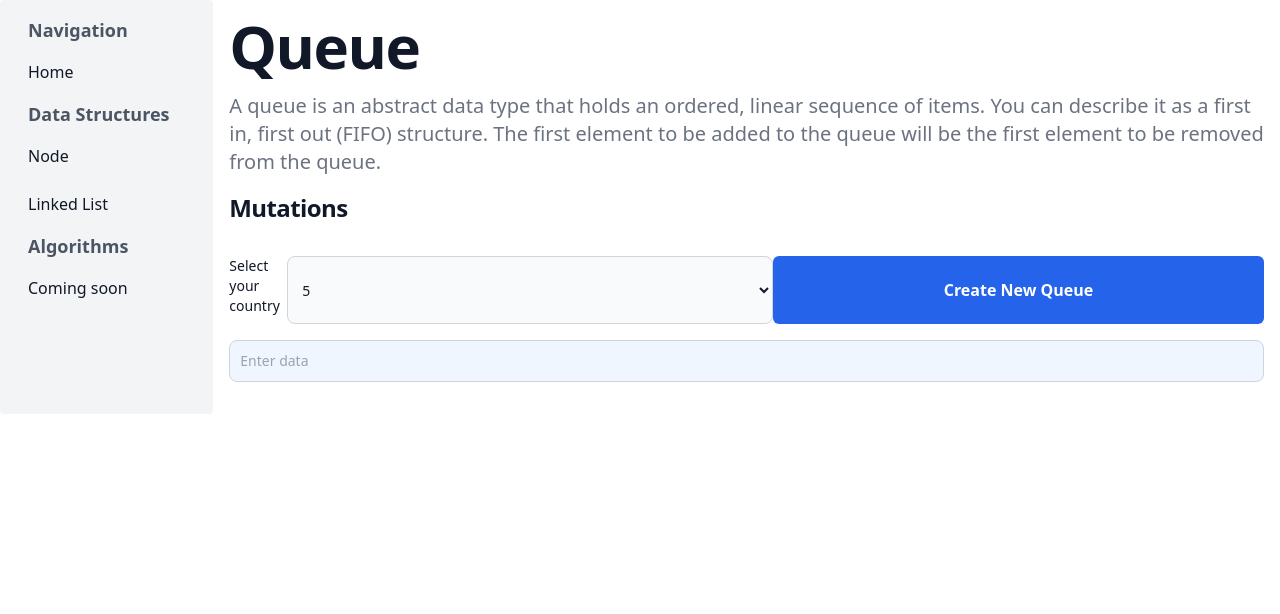
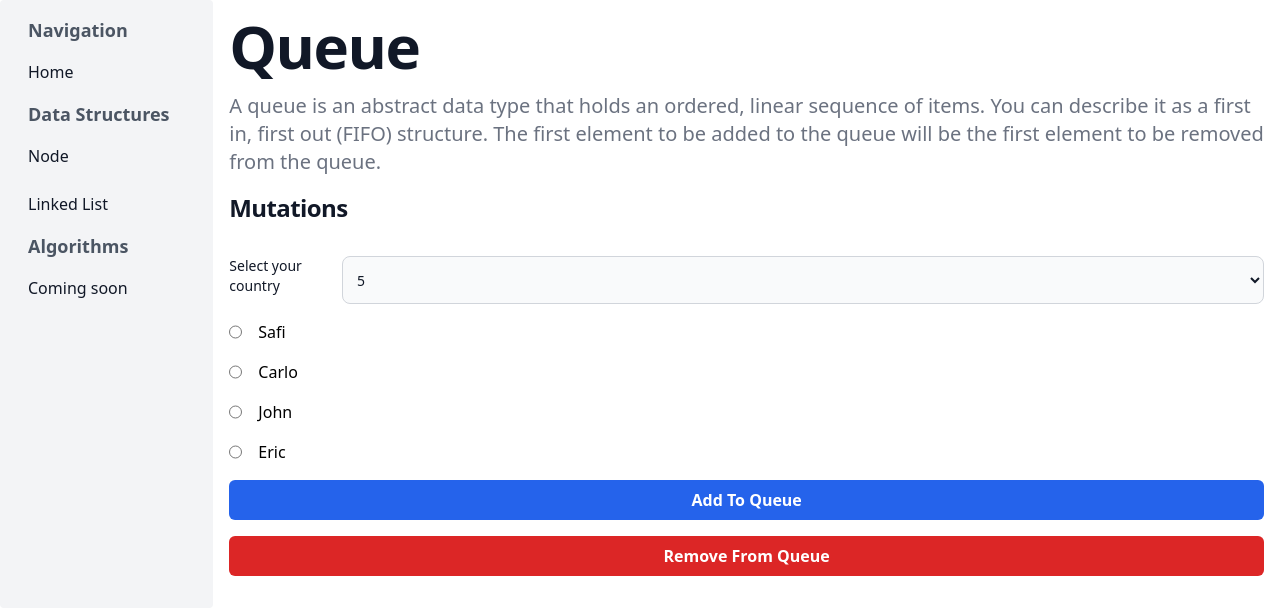
Before and after one commit to cmoleka/da-visualizer, a Next.js app: page /ds/queue in a window 1280 px wide. Shown: the top 614 px of the page. Built offline with nearby package versions, Linux system fonts and the light colour scheme.

Commit message:
fixing queue state

```diff
--- a/app/ds/queue/page.tsx
+++ b/app/ds/queue/page.tsx
@@ -1,50 +1,70 @@
 "use client";
 
-import type { FC, ChangeEvent } from 'react';
+import type { FC, ChangeEvent } from "react";
 // import { Node as NodeClass } from "@lib/ds/node";
 import { Queue } from "@lib/ds/queue";
-import { useState } from 'react';
-import classNames from 'classnames';
+import { useRef, useState } from "react";
+
+interface QueueData {
+  name: string;
+}
 
 const QueuePage: FC = () => {
-  const [queueInstance, setQueueInstance] = useState<Queue | null>(null);
-  const [value, setValue] = useState<number>(0);
-  const [maxSize, setMaxSize] = useState<string>('');
-  const [allowNewQueue, setAllowNewQueue] = useState<boolean>(true);
-  const _queueInstance: Queue = new Queue(parseInt(maxSize));
+  const queueForm = useRef<HTMLFormElement>(null);
+  const [queueInstance, setQueueInstance] = useState<Queue<QueueData>>(
+    new Queue(0)
+  );
+  const [selectedVisitor, setSelectedVisitor] = useState<{ name: string }>({
+    name: "",
+  });
+  const [returnedSelectedVisitor, setReturnedSelectedVisitor] = useState<{
+    name: string;
+  }>({
+    name: "",
+  });
 
-  const VISITORS = ['Safi', 'Carlo', 'John', 'Eric'] as const;
-  const handleCreateQueue = (): void => {
-    if (!maxSize) throw Error;
-    setQueueInstance(new Queue(parseInt(maxSize)));
-    setAllowNewQueue(false);
+  const VISITORS = ["Safi", "Carlo", "John", "Eric"] as const;
+  const MAX_SIZE = [5, 10, 15, 20] as const;
+
+  const handleChangeMaxSize = ({
+    target,
+  }: ChangeEvent<HTMLSelectElement>): void => {
+    const maxSize = target.value;
+    if (!maxSize) throw Error("MaxSize is empty");
+    if (!queueInstance) throw Error("The Queue is null");
+    const _queueInstance = queueInstance;
+    _queueInstance.setMaxSize.bind(_queueInstance, parseInt(maxSize));
+    setQueueInstance((prevState) => Object.assign(prevState, _queueInstance));
   };
 
-  const handleChangeMaxSize = ({ target }: ChangeEvent<HTMLSelectElement>): void => {
-    setMaxSize(target.value);
-    if (!maxSize) throw Error("MaxSize is empty");
-    if (!queueInstance) throw Error("The Queue is null");
-    _queueInstance.maxSize = parseInt(maxSize);
-    setQueueInstance((prevState) => {
-      if (!prevState?.maxSize) throw Error("Maxsize is null");
-      return Object.assign({}, prevState, { maxSize: _queueInstance.maxSize });
-    });
-    console.log(_queueInstance.maxSize)
+  const handleOnValueChange = ({
+    target,
+  }: ChangeEvent<HTMLInputElement>): void => {
+    const { name, value } = target;
+    if (!name) throw Error("Name is empty");
+    if (!value) throw Error("Value is empty");
+    setSelectedVisitor({ name: value });
   };
 
-  const handleValueChange = ({ target }: ChangeEvent<HTMLInputElement>): void => {
-    setValue(parseInt(target.value));
+  const handleOnEnqueue = () => {
+    if (!queueInstance) throw Error("The Queue is null");
+    queueInstance.enqueue.bind(queueInstance, selectedVisitor);
   };
 
-  const handleOnEnqueue = (): void => {
-    queueInstance?.enqueue(VISITORS[value] as string);
-    setValue(value + 1);
-  }
+  const handleOnDequeue = (): void => {
+    if (!queueInstance) throw Error("The Queue is null");
+    const dequeuedVisitor = queueInstance?.dequeue.bind(queueInstance);
+    console.log(dequeuedVisitor);
+    if (!dequeuedVisitor) throw Error("Dequeued visitor is null");
+    setReturnedSelectedVisitor(dequeuedVisitor);
+  };
 
-  const createQueueButtonClass = classNames({
-    'bg-gray-50 text-gray-900': !allowNewQueue,
-    'bg-blue-600 text-white': allowNewQueue
-  });
+  const handleOnSubmit = (e: React.FormEvent<HTMLFormElement>): void => {
+    e.preventDefault();
+    const target = e.target as HTMLFormElement;
+    if (target.buttonId == "enqueue") handleOnEnqueue();
+    if (target.buttonId == "dequeue") handleOnDequeue();
+  };
 
   return (
     <>
@@ -54,9 +74,9 @@ const QueuePage: FC = () => {
         </h1>
         <p className="text-lg font-normal text-gray-500 dark:text-gray-400 lg:text-xl">
           A queue is an abstract data type that holds an ordered, linear
-          sequence of items. You can describe it as a first in, first out (FIFO) structure.
-          The first element to be added to the queue will be the first element to be removed
-          from the queue.
+          sequence of items. You can describe it as a first in, first out (FIFO)
+          structure. The first element to be added to the queue will be the
+          first element to be removed from the queue.
         </p>
       </header>
       <main className="flex w-full flex-col justify-between gap-4 space-y-6 divide-y-2">
@@ -64,34 +84,84 @@ const QueuePage: FC = () => {
           <h2 className="mb-4 text-xl font-extrabold leading-none tracking-tight text-gray-900 dark:text-white md:text-xl lg:text-2xl">
             Mutations
           </h2>
-          <div className='flex flex-col md:flex-row w-full space-y-4 md:space-y-0'>
-            <label htmlFor="maxsize" className="block mb-2 text-sm font-medium text-gray-900 dark:text-white">Select your country</label>
-            <select name="maxSize" id="countries" defaultValue="Choose Here" onChange={(e) => handleChangeMaxSize(e)} className="bg-gray-50 border border-gray-300 text-gray-900 text-sm rounded-lg focus:ring-blue-500 focus:border-blue-500 block w-full p-2.5 dark:bg-gray-700 dark:border-gray-600 dark:placeholder-gray-400 dark:text-white dark:focus:ring-blue-500 dark:focus:border-blue-500">
-              <option>5</option>
-              <option>10</option>
-              <option>15</option>
-              <option>20</option>
+          <div className="flex w-full flex-col space-y-4 md:flex-row md:space-y-0">
+            <label
+              htmlFor="maxsize"
+              className="mb-2 block text-sm font-medium text-gray-900 dark:text-white"
+            >
+              Select your country
+            </label>
+            <select
+              name="maxSize"
+              id="countries"
+              defaultValue="Choose Here"
+              onChange={(e) => handleChangeMaxSize(e)}
+              className="block w-full rounded-lg border border-gray-300 bg-gray-50 p-2.5 text-sm text-gray-900 focus:border-blue-500 focus:ring-blue-500 dark:border-gray-600 dark:bg-gray-700 dark:text-white dark:placeholder-gray-400 dark:focus:border-blue-500 dark:focus:ring-blue-500"
+            >
+              {MAX_SIZE.map((size, index) => (
+                <option key={index} value={size}>
+                  {size}
+                </option>
+              ))}
             </select>
+          </div>
+          <form
+            onSubmit={handleOnSubmit}
+            className="flex flex-col space-y-4"
+            ref={queueForm}
+          >
+            {VISITORS.map((visitor, index) => (
+              <div className="flex flex-row space-x-4" key={index}>
+                <input
+                  onChange={(e) => handleOnValueChange(e)}
+                  type="radio"
+                  name="visitor"
+                  value={visitor}
+                  id={visitor}
+                />
+                <label htmlFor={visitor}>{visitor}</label>
+              </div>
+            ))}
             <button
-              value="submit"
-              className={`${createQueueButtonClass}  text-base w-full  rounded-md py-2 px-4 font-bold capitalize`}
-              onClick={() => handleCreateQueue()}
+              id="enqueue"
+              type="submit"
+              name="enqueue"
+              className="w-full rounded-md  bg-blue-600 py-2  px-4 text-base font-bold capitalize text-white"
+              onClick={(e) => {
+                if (!queueForm.current) throw Error("QueueForm is null");
+                const target = e.target as HTMLButtonElement;
+                queueForm.current.buttonId = target.name;
+              }}
             >
-              {allowNewQueue ? "Create new Queue" : "Queue created"}
+              Add to Queue
             </button>
-          </div>
-          <input
-            type="text"
-            onChange={handleValueChange}
-            placeholder="Enter data"
-            className="block w-full rounded-lg border border-gray-300 bg-blue-50 p-2.5 text-sm text-gray-900 focus:border-blue-500 focus:ring-blue-500 dark:border-gray-600 dark:bg-gray-700 dark:text-white dark:placeholder-gray-400 dark:focus:border-blue-500 dark:focus:ring-blue-500"
-          />
+            <button
+              id="dequeue"
+              type="submit"
+              name="dequeue"
+              className="w-full rounded-md  bg-red-600 py-2  px-4 text-base font-bold capitalize text-white"
+              onClick={(e) => {
+                if (!queueForm.current) throw Error("QueueForm is null");
+                const target = e.target as HTMLButtonElement;
+                queueForm.current.buttonId = target.name;
+              }}
+            >
+              Remove from Queue
+            </button>
+          </form>
           <div className="flex flex-row flex-wrap justify-center space-y-2 space-x-4 divide-x-2">
+            {queueInstance?.getQueue().map((visitor, index) => (
+              <div key={index} className="flex flex-col space-y-2">
+                <span className="text-sm font-bold text-gray-900 dark:text-white">
+                  {visitor.name}
+                </span>
+              </div>
+            ))}
           </div>
         </div>
       </main>
     </>
-  )
-}
+  );
+};
 
 export default QueuePage;
--- a/lib/ds/queue.ts
+++ b/lib/ds/queue.ts
@@ -1,23 +1,23 @@
-export class Queue {
+export class Queue<T> {
   // A queue is an abstract data type that holds an ordered, linear
   // sequence of items. You can describe it as a first in, first out (FIFO) structure.
   // The first element to be added to the queue will be the first element to be removed
   // from the queue.
-  private queue: object[];
+  private queue: T[];
   public maxSize: number;
   private front: number;
   private rear: number;
 
   constructor(maxSize: number) {
-    this.queue = []
-    this.maxSize = maxSize
-    this.front = 0
-    this.rear = -1
-  };
+    this.queue = [];
+    this.maxSize = maxSize;
+    this.front = 0;
+    this.rear = -1;
+  }
 
   // getQueue: Returns {list} of Queue.
-  getQueue(): object[] {
-    return this.queue
+  getQueue(): T[] {
+    return this.queue;
   }
 
   // setMaxSize: Set the maxSize {number} of the queue.
@@ -38,19 +38,21 @@ export class Queue {
   }
 
   // enqueue: Inserts {item} inside the queue.
-  enqueue(data: {} | null): void {
+  enqueue(data: T): void {
     if (this.isFull()) return;
-    this.rear = this.rear + 1
+    this.rear = this.rear + 1;
     if (!data) throw Error;
-    this.queue.push(data)
+    console.log(data);
+    this.queue.splice(this.rear, 0, data);
   }
 
   // dequeuek: Removes {item} from the queue and return it.
-  dequeue() {
-    let dequeuedItem = null;
-    if (this.isEmpty()) return;
-    dequeuedItem = this.queue.pop()
-    this.front = this.front + 1
-    return dequeuedItem
+  dequeue(): T {
+    let dequeuedItem: T | null = null;
+    if (this.isEmpty()) throw Error("Queue is empty");
+    dequeuedItem = this.queue.shift() as T;
+    console.log(dequeuedItem);
+    this.front = this.front + 1;
+    return dequeuedItem;
   }
 }
```
